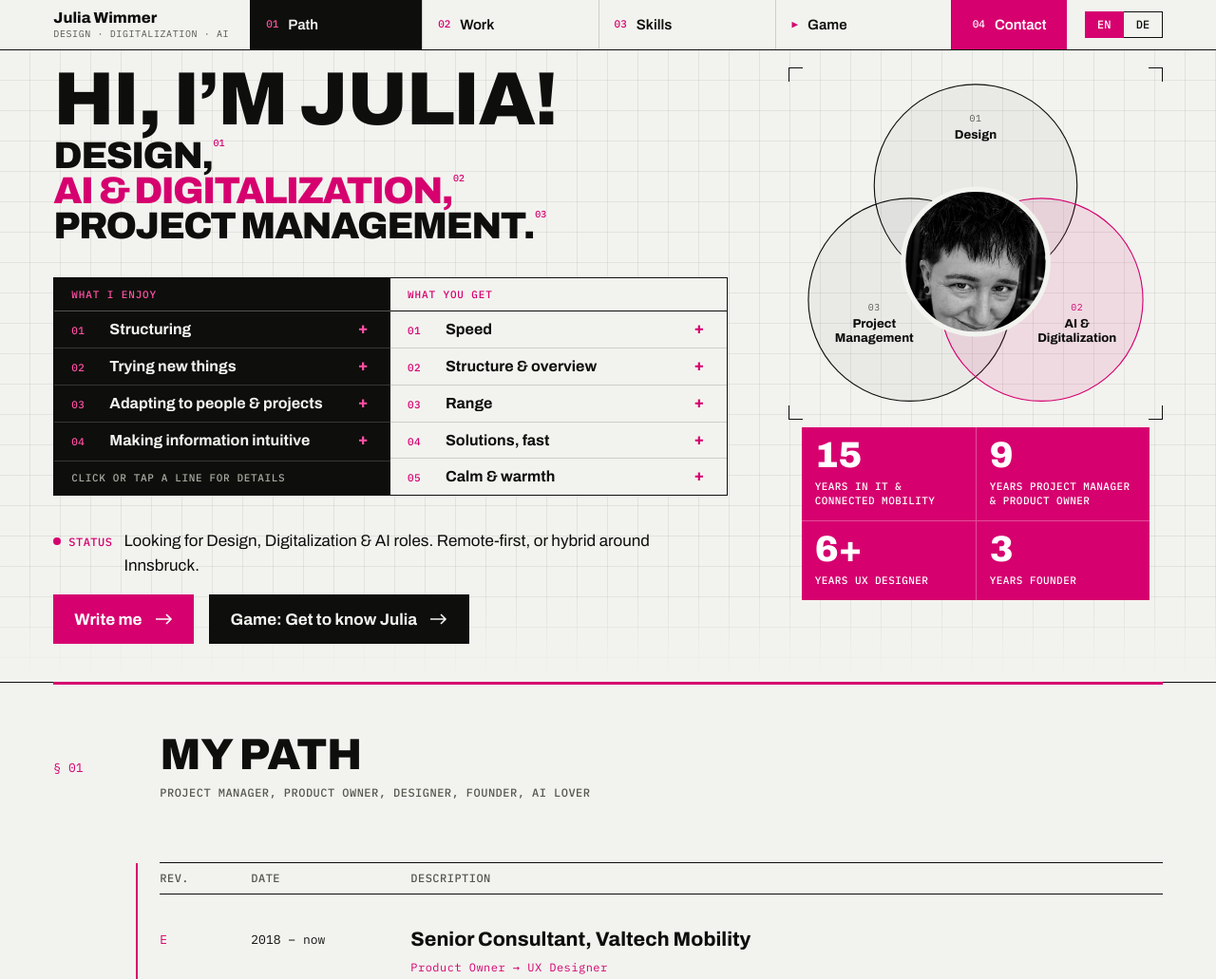
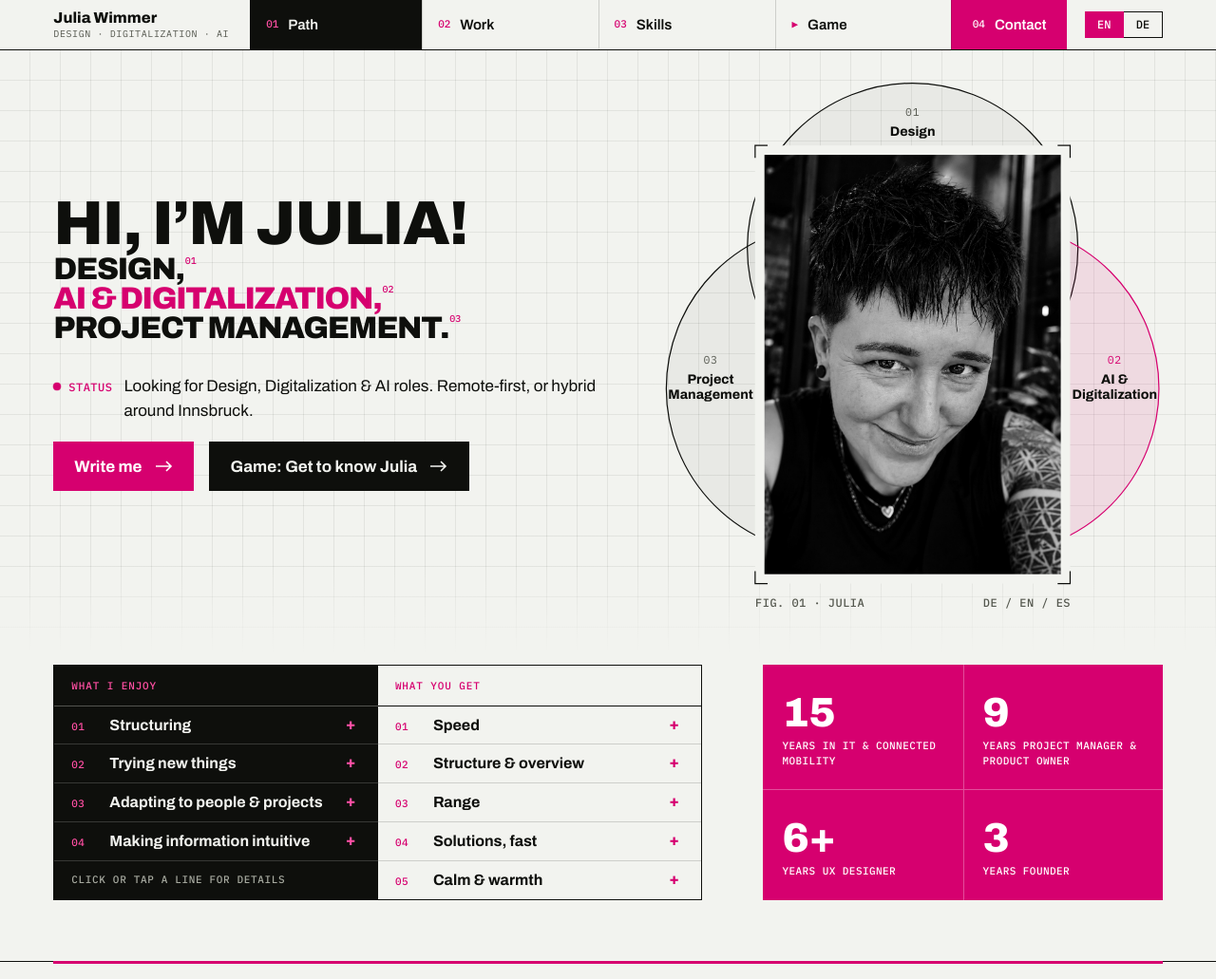
Before and after one commit to ngsgg58794-lab/julia-wimmer.com, a plain HTML site: page index.html in a window 1280 px wide. Shown: the top 1031 px of the page at 95% size. Drawn offline with Linux system fonts and the light colour scheme.

Commit message:
Hero v3: large portrait in front of three circles, glance and stats below
- Left: name, three fields (Design, AI & Digitalization, Project Management), status, CTAs
- Right: full portrait (no crop) in front of three overlapping circles with labels 01-03
- What I enjoy / What you get and the stats move to their own section under the hero
- Mobile: circles show numbers only, the title above names the fields
- German title narrower so it stays on one line

Co-Authored-By: Claude Opus 5.5 <noreply@anthropic.com>
Claude-Session: https://claude.ai/code/session_01MCYRdaMghUwmY71BfKAqva

```diff
--- a/de.js
+++ b/de.js
@@ -421,5 +421,6 @@ window.JW_DE={
 "Management": "management",
 "Project": "Projekt-",
 "AI &": "KI &",
-"Three overlapping circles: Design, AI & Digitalization, Project Management. Julia's photo sits where all three meet.": "Drei sich überschneidende Kreise: Design, KI & Digitalisierung, Projektmanagement. Julias Foto sitzt dort, wo sich alle drei treffen."
+"Portrait of Julia Wimmer in front of three overlapping circles: Design, AI & Digitalization, Project Management.": "Porträt von Julia Wimmer vor drei sich überschneidenden Kreisen: Design, KI & Digitalisierung, Projektmanagement.",
+"At a glance": "Auf einen Blick"
 };
--- a/index.html
+++ b/index.html
@@ -70,7 +70,7 @@ a{color:inherit}
 }
 
 /* hero */
-.hero{position:relative;display:grid;grid-template-columns:minmax(0,1fr) minmax(260px,30%);gap:48px 72px;padding-top:clamp(40px,4.6vw,76px);padding-bottom:clamp(56px,5.4vw,88px);
+.hero{position:relative;display:grid;grid-template-columns:minmax(0,1fr) minmax(300px,44%);gap:48px 56px;padding-top:clamp(40px,4.6vw,76px);padding-bottom:clamp(56px,5.4vw,88px);
   background-image:linear-gradient(rgba(14,15,12,.07) 1px,transparent 1px),linear-gradient(90deg,rgba(14,15,12,.07) 1px,transparent 1px);background-size:32px 32px;background-position:-1px -1px}
 .hero::after{content:"";position:absolute;inset:auto 0 0 0;height:96px;background:linear-gradient(transparent,var(--paper));pointer-events:none}
 .hero>*{position:relative;z-index:1}
@@ -97,54 +97,36 @@ h1 sup{display:inline-block;vertical-align:top;margin:.12em 0 0 .1em;font-family
 .cta svg{transition:transform .2s ease}
 .cta:hover svg{transform:translateX(4px)}
 
-/* hero layout v2 (2026-11-19): title, at a glance, status, CTAs left; photo and stats (2x2) right */
-.hero{grid-template-areas:"main fig" "main stats"}
-.hero>.hm{grid-area:main;min-width:0}
-.hero>.fig{grid-area:fig}
-.hero>.stats{grid-area:stats;align-self:start;grid-template-columns:1fr 1fr;max-width:none;margin:0 14px}
-.hero>.stats>div{border-left:1px solid rgba(255,255,255,.3);padding:16px 16px 18px}
-.hero>.stats>div:nth-child(odd){border-left:0}
-.hero>.stats>div:nth-child(n+3){border-top:1px solid rgba(255,255,255,.3)}
-.hero>.stats b{font-size:clamp(2.2rem,3vw,3rem)}
-.hero .look{display:flex;gap:12px;align-items:baseline;margin-top:28px;padding:0;border:0;background:none;font-size:1.0625rem;line-height:1.5}
+/* hero layout v3 (2026-11-21): left name, three fields, status, CTAs; right portrait in front of three circles.
+   What I enjoy / What you get and the stats moved to the section below (.gsec) */
+.hero{align-items:center}
+.hero>.hm{min-width:0}
+.hero .look{display:flex;gap:12px;align-items:baseline;margin-top:34px;padding:0;border:0;background:none;font-size:1.0625rem;line-height:1.5}
 .hero .look .mono{font-size:.75rem}
-.hero .glance{margin-top:32px}
-.hero .gl summary{padding:10px 18px}
-.hero .gh{padding:14px 18px 12px}
-.hero .gx{padding:14px 18px 12px}
-.hero .gd{padding-left:calc(18px + 2rem + 8px);padding-right:18px}
-.hero .hrow{margin-top:18px}
+.hero .hrow{margin-top:20px}
 @media (min-width:1101px){
-  .hero{grid-template-columns:minmax(0,1fr) clamp(420px,36%,520px);grid-template-rows:auto 1fr;column-gap:64px;row-gap:12px;padding-top:30px;padding-bottom:40px}
-  .hero h1{font-size:clamp(2.6rem,min(6.2vw,11vh),5.8rem)}
-  .hero>.hm{display:flex;flex-direction:column;gap:clamp(24px,4.4vh,44px)}
-  .hero>.hm>*,.hero .look{margin-top:0}
-  .hero .gx{margin-top:auto}
-  .hero .gl summary{padding:8px 18px;font-size:1rem}
-  .hero .gh{padding:14px 18px 12px}
-  .hero .gx{padding:10px 18px}
+  .hero{grid-template-columns:minmax(0,1fr) clamp(400px,min(45%,calc((100vh - 150px)*.95)),620px);column-gap:64px;padding-top:28px;padding-bottom:44px}
+  .hero h1{font-size:clamp(2.6rem,min(5.1vw,11vh),5.2rem)}
 }
-@media (min-width:1101px) and (max-height:860px){
-  .hero{padding-top:18px;grid-template-columns:minmax(0,1fr) 394px;row-gap:8px}
-  .hero .cap{display:none}
-  .hero>.stats>div{padding:12px 14px 13px}
-  .hero .gh{padding:10px 18px 9px}
+@media (min-width:821px) and (max-width:1100px){.hero h1{font-size:clamp(2.6rem,5vw,4rem)}}
+@media (max-width:820px){
+  .hero{row-gap:0}
+  .hero>.hm,.hero .hb{display:contents}
+  .hero h1{order:1}.hero>.fig{order:2;margin-top:28px}.hero .look{order:3}.hero .hrow{order:4}
 }
-@media (min-width:1101px) and (max-height:760px){
-  .hero>.stats>div{padding:9px 12px 10px}
-  .hero>.stats b{font-size:1.9rem}
-  .hero>.stats .mono{margin-top:5px}
-  .hero .gl summary{padding:5px 18px}
-  .hero .gh{padding:8px 18px 7px}
-  .hero .look{font-size:1rem}
-  .hero .cta{min-height:44px}
-}
-@media (max-width:820px){
-  .hero{row-gap:0;grid-template-areas:none}
-  .hero>.fig,.hero>.stats{grid-area:auto}
-  .hero>.hm,.hero .hb{display:contents}
-  .hero h1{order:1}.hero>.fig{order:2;margin-top:24px}.hero>.stats{order:3;margin:24px 0 0}.hero .glance{order:4}.hero .look{order:5}.hero .hrow{order:6}
-}
+/* at a glance: below the hero */
+.gsec{display:grid;grid-template-columns:minmax(0,1fr) clamp(320px,36%,520px);gap:24px 64px;align-items:stretch;padding-top:12px;padding-bottom:clamp(44px,5vw,76px)}
+.gsec .glance{margin-top:0;max-width:none}
+.gsec .gl summary{padding:9px 18px;font-size:1rem}
+.gsec .gh{padding:14px 18px 12px}
+.gsec .gx{padding:12px 18px}
+.gsec .gd{padding-left:calc(18px + 2rem + 8px);padding-right:18px}
+.gsec .stats{margin-top:0;max-width:none;grid-template-columns:1fr 1fr}
+.gsec .stats>div{border-left:1px solid rgba(255,255,255,.3);padding:20px 20px 22px;display:flex;flex-direction:column;justify-content:flex-end}
+.gsec .stats>div:nth-child(odd){border-left:0}
+.gsec .stats>div:nth-child(n+3){border-top:1px solid rgba(255,255,255,.3)}
+.gsec .stats b{font-size:clamp(2.4rem,3.4vw,3.4rem)}
+@media (max-width:820px){.gsec{grid-template-columns:1fr}.gsec .stats{order:-1}}
 /* figure with crop marks */
 .fig{align-self:start;margin:0}
 .frame{position:relative;padding:14px}
@@ -159,18 +141,21 @@ h1 sup{display:inline-block;vertical-align:top;margin:.12em 0 0 .1em;font-family
 .langs span{display:grid;place-items:center;width:2.5rem;height:2.5rem;background:var(--paper);border:1px solid var(--ink);margin-left:-1px;font-family:var(--mono);font-size:.75rem;font-weight:500}
 .langs span:first-child{background:var(--mag);border-color:var(--mag);color:#fff}
 .cap{display:flex;justify-content:space-between;gap:12px;margin-top:10px;color:var(--grey)}
-/* hero figure: three fields as overlapping circles, photo where all three meet (2026-11-21) */
-.vd{display:block;width:100%;height:auto;overflow:visible}
-.vc circle{stroke:var(--ink);stroke-width:1.5;fill:rgba(14,15,12,.035)}
+/* hero figure: portrait in front of three overlapping circles (Design, AI & Digitalization, Project Management) */
+.hero .fig{container-type:inline-size;width:100%}
+.vd{display:block;width:100%;height:auto}
+.vc circle{stroke:var(--ink);stroke-width:1.5;fill:rgba(14,15,12,.04)}
 .vc .c2{stroke:var(--mag);fill:rgba(214,0,111,.1)}
+.vd .mat{fill:var(--paper)}
+.vd .cm{fill:none;stroke:var(--ink);stroke-width:1.5}
 .vd image{filter:grayscale(1) contrast(1.05);transition:filter .5s ease}
-.frame:hover .vd image{filter:none}
-.vd .ring{fill:none;stroke:var(--paper);stroke-width:7;paint-order:stroke}
-.vd .ring+g{pointer-events:none}
+.fig:hover .vd image{filter:none}
 .vl text{text-anchor:middle}
-.vl .vn{font-family:var(--mono);font-size:13px;fill:var(--grey);letter-spacing:.06em}
+.vl .vn{font-family:var(--mono);font-size:14px;fill:var(--grey);letter-spacing:.06em}
 .vl .vn.m{fill:var(--mag)}
-.vl .vt{font-size:17px;font-weight:750;fill:var(--ink);font-stretch:90%}
+.vl .vt{font-size:17px;font-weight:750;fill:var(--ink);font-stretch:85%}
+.hero .cap{margin:8px 18.4% 0}
+@container (max-width:470px){.vl .vt{display:none}.vl .vn{font-size:40px;font-weight:600;fill:var(--ink)}.vl .vn.m{fill:var(--mag)}}
 .route{margin-top:28px}
 .route .line{position:relative;height:14px;margin:0 6px}
 .route .line::before{content:"";position:absolute;left:0;right:0;top:6px;height:2px;background:repeating-linear-gradient(90deg,var(--ink) 0 10px,transparent 10px 16px)}
@@ -181,7 +166,7 @@ h1 sup{display:inline-block;vertical-align:top;margin:.12em 0 0 .1em;font-family
 .route .st strong{display:block;font-size:1rem}
 .route .st div:last-child{text-align:right}
 .route .st div:only-child{text-align:left}
-@media (max-width:820px){.hero{grid-template-columns:1fr}.fig{max-width:420px}.hi{flex-wrap:wrap}.hi::before{display:none}}
+@media (max-width:820px){.hero{grid-template-columns:1fr}.hero .fig{max-width:460px}.hi{flex-wrap:wrap}.hi::before{display:none}}
 
 /* overview */
 .ovbar{display:flex;flex-wrap:wrap;align-items:center;justify-content:space-between;gap:10px 24px;padding-top:18px;padding-bottom:18px;border-top:1px solid var(--ink)}
@@ -646,8 +631,7 @@ section[id],footer[id]{scroll-margin-top:3rem}
 h1 .ln{display:block}
 h1 .lni{display:inline-block}
 .hero h1{font-stretch:125%;letter-spacing:-.02em}
-html[lang="de"] .hero h1{font-stretch:100%}
-@media (max-width:1360px){html[lang="de"] .hero h1{font-stretch:90%}}
+html[lang="de"] .hero h1{font-stretch:90%}
 @media (max-width:560px){html[lang="de"] .hero h1{font-stretch:86%}}
 .hero h1 .ln+.ln{font-size:.5em;line-height:.94}
 @media (max-width:1360px){html[lang="en"] .hero h1 .ln+.ln{font-stretch:105%}}
@@ -682,7 +666,6 @@ html[lang="de"] .hero h1{font-stretch:100%}
   h1 .lni{animation:lnup .9s cubic-bezier(.2,.7,.2,1) both;animation-delay:calc(var(--l,0)*120ms + 80ms)}
   h1 sup{animation:fadeup .4s ease both;animation-delay:calc(var(--l,0)*120ms + 850ms)}
   .hi{animation:fadeup .6s ease both}
-  .hero .stats{animation:fadeup .7s ease .42s both}
   .lead{animation:fadeup .7s ease .5s both}
   .hrow{animation:fadeup .7s ease .62s both}
   .fig{animation:fadeup .8s ease .3s both}
@@ -752,6 +735,32 @@ html[lang="de"] .hero h1{font-stretch:100%}
 <div class="xh" aria-hidden="true"><i></i><i></i><span class="mono"></span></div>
 <div class="hm">
 <h1><span class="ln"><span class="lni" style="--l:0">Hi, I&#8217;m Julia!</span></span> <span class="ln"><span class="lni" style="--l:1"><span class="v">Design,<sup aria-hidden="true">01</sup></span></span></span> <span class="ln"><span class="lni" style="--l:2"><span class="v m">AI &amp; Digitalization,<sup aria-hidden="true">02</sup></span></span></span> <span class="ln"><span class="lni" style="--l:3"><span class="v">Project Management.<sup aria-hidden="true">03</sup></span></span></span></h1>
+<div class="hb">
+<p class="look"><span class="mono">Status</span><span>Looking for Design, Digitalization &amp; AI roles. Remote-first, or hybrid around Innsbruck.</span></p>
+<div class="hrow">
+<a class="cta" href="#contact">Write me <svg width="18" height="12" viewBox="0 0 18 12" aria-hidden="true"><path d="M0 6h16M11 1l5 5-5 5" fill="none" stroke="currentColor" stroke-width="1.6"/></svg></a>
+<a class="cta play" data-play href="play/">Game: Get to know Julia <svg width="18" height="12" viewBox="0 0 18 12" aria-hidden="true"><path d="M0 6h16M11 1l5 5-5 5" fill="none" stroke="currentColor" stroke-width="1.6"/></svg></a></div>
+</div>
+</div>
+
+<figure class="fig">
+<svg class="vd" viewBox="0 0 640 656" role="img" aria-labelledby="vd-t">
+<title id="vd-t">Portrait of Julia Wimmer in front of three overlapping circles: Design, AI &amp; Digitalization, Project Management.</title>
+<g class="vc"><circle class="c1" cx="320" cy="220" r="212" pathLength="1"/><circle class="c3" cx="216.1" cy="400" r="212" pathLength="1"/><circle class="c2" cx="423.9" cy="400" r="212" pathLength="1"/></g>
+<rect class="mat" x="118" y="88" width="404" height="562"/>
+<image href="img/portrait.jpeg" x="130" y="100" width="380" height="538" preserveAspectRatio="xMidYMid slice"/>
+<path class="cm" d="M118 104V88h16M506 88h16v16M522 634v16h-16M134 650h-16v-16"/>
+<g class="vl" aria-hidden="true">
+<text class="vn" x="320" y="50">01</text><text class="vt" x="320" y="76">Design</text>
+<text class="vn m" x="579" y="368">02</text><text class="vt" x="579" y="394">AI &amp;</text><text class="vt" x="579" y="413">Digitalization</text>
+<text class="vn" x="61" y="368">03</text><text class="vt" x="61" y="394">Project</text><text class="vt" x="61" y="413">Management</text>
+</g>
+</svg>
+<figcaption class="cap mono"><span>Fig. 01 · Julia</span><span>DE / EN / ES</span></figcaption>
+</figure>
+</section>
+
+<section id="glance" class="gsec wrap" aria-label="At a glance">
 <div class="glance">
 <div class="gcol gcol-e"><p class="gh mono">What I enjoy</p>
 <div class="glr"><details class="gl" name="glance"><summary><span class="k mono">01</span><span class="gt">Structuring</span><span class="gp" aria-hidden="true"></span></summary><div class="gd"><p>Taking something messy and building a system that people want to use: boards, spaces, workflows, decisions.</p><a class="gr mono" href="#p-01">Ref. <span>P-01 Team workflows</span> &#8595;</a></div></details></div>
@@ -768,31 +777,6 @@ html[lang="de"] .hero h1{font-stretch:100%}
 <div class="glr"><details class="gl" name="glance"><summary><span class="k mono">05</span><span class="gt">Calm &amp; warmth</span><span class="gp" aria-hidden="true"></span></summary><div class="gd"><p>I keep the team steady under pressure and bring people together.</p><a class="gr mono" href="#contact">Proof <span>Interim reference letter, Valtech 2026, on request</span> &#8595;</a></div></details></div>
 </div>
 </div>
-<div class="hb">
-<p class="look"><span class="mono">Status</span><span>Looking for Design, Digitalization &amp; AI roles. Remote-first, or hybrid around Innsbruck.</span></p>
-<div class="hrow">
-<a class="cta" href="#contact">Write me <svg width="18" height="12" viewBox="0 0 18 12" aria-hidden="true"><path d="M0 6h16M11 1l5 5-5 5" fill="none" stroke="currentColor" stroke-width="1.6"/></svg></a>
-<a class="cta play" data-play href="play/">Game: Get to know Julia <svg width="18" height="12" viewBox="0 0 18 12" aria-hidden="true"><path d="M0 6h16M11 1l5 5-5 5" fill="none" stroke="currentColor" stroke-width="1.6"/></svg></a></div>
-</div>
-</div>
-
-<figure class="fig">
-<div class="frame"><i></i>
-<svg class="vd" viewBox="0 0 480 450" role="img" aria-labelledby="vd-t">
-<title id="vd-t">Three overlapping circles: Design, AI &amp; Digitalization, Project Management. Julia's photo sits where all three meet.</title>
-<defs><clipPath id="vd-c"><circle cx="240" cy="250" r="100"/></clipPath></defs>
-<g class="vc"><circle class="c1" cx="240" cy="145" r="140" pathLength="1"/><circle class="c3" cx="149.1" cy="302.5" r="140" pathLength="1"/><circle class="c2" cx="330.9" cy="302.5" r="140" pathLength="1"/></g>
-<image href="img/portrait.jpeg" x="130" y="128" width="220" height="311" preserveAspectRatio="xMidYMid slice" clip-path="url(#vd-c)"/>
-<circle class="ring" cx="240" cy="250" r="100"/>
-<g class="vl" aria-hidden="true">
-<text class="vn" x="240" y="56">01</text><text class="vt" x="240" y="80">Design</text>
-<text class="vn" x="100" y="318">03</text><text class="vt" x="100" y="341">Project</text><text class="vt" x="100" y="361">Management</text>
-<text class="vn m" x="380" y="318">02</text><text class="vt" x="380" y="341">AI &amp;</text><text class="vt" x="380" y="361">Digitalization</text>
-</g>
-</svg>
-</div>
-<figcaption class="cap mono"><span>Fig. 01 · Julia</span><span>DE / EN / ES</span></figcaption>
-</figure>
 <div class="stats" role="list">
 <div role="listitem"><b>15</b><span class="mono">years in IT &amp; connected mobility</span></div>
 <div role="listitem"><b>9</b><span class="mono">years project manager &amp; product owner</span></div>
```
